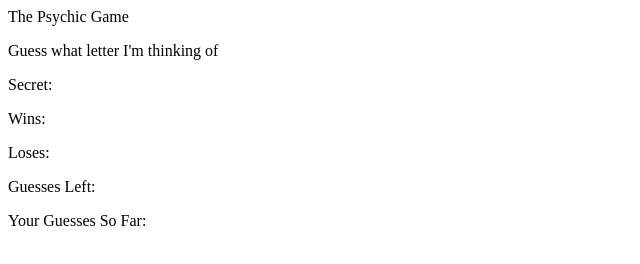
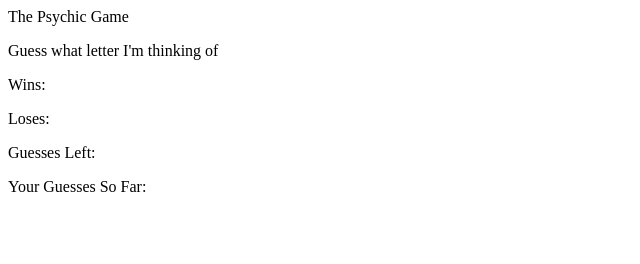
Before and after one commit to katrinity/Psychic-Game, a plain HTML site: page index.html in a window 1280 px wide. Shown: the whole page, without its empty margins (0-640 px from the left). Drawn offline with nearby package versions, Linux system fonts and the light colour scheme.

Commit message:
removed secret line

```diff
--- a/assets/javascript/game.js
+++ b/assets/javascript/game.js
@@ -14,7 +14,7 @@ const reset = () => {
   ASCIICode = Math.floor((Math.random() * 25) + 97);
 
   $('#wins').html('Wins: ' + NUM_WINS);
-  $('#yourLetter').html('Secret: ' + String.fromCharCode(ASCIICode));
+  // $('#yourLetter').html('Secret: ' + String.fromCharCode(ASCIICode));
   $('#guessesSoFar').html('Your Guesses So Far: ' + NUM_GUESSES_SO_FAR.join(', '));
   $('#guessesLeft').html(`Guesses Left: ${NUM_GUESSES_LEFT}`);
   $('#loses').html(`Loses: ${NUM_LOSES}`);
--- a/index.html
+++ b/index.html
@@ -1,17 +1,19 @@
 <!DOCTYPE html>
 <html lang="en-us">
+
 <head>
   <meta charset="UTF-8">
   <title>Phychic Game</title>
   <script src="https://cdnjs.cloudflare.com/ajax/libs/jquery/3.4.1/jquery.min.js"></script>
   <script src="assets/javascript/game.js"></script>
 </head>
+
 <body>
 
-<div id="app">
+  <div id="app">
     <header>The Psychic Game</header>
     <p>Guess what letter I'm thinking of</p>
-    <p id="yourLetter">Secret: </p>
+    <!-- <p id="yourLetter">Secret: </p> -->
     <p id="wins">Wins: </p>
     <p id="loses">Loses: </p>
     <p id="guessesLeft">Guesses Left: </p>
@@ -19,4 +21,5 @@
   </div>
 
 </body>
+
 </html>
```
Lines whose indentation alone changed are shown as unchanged.
